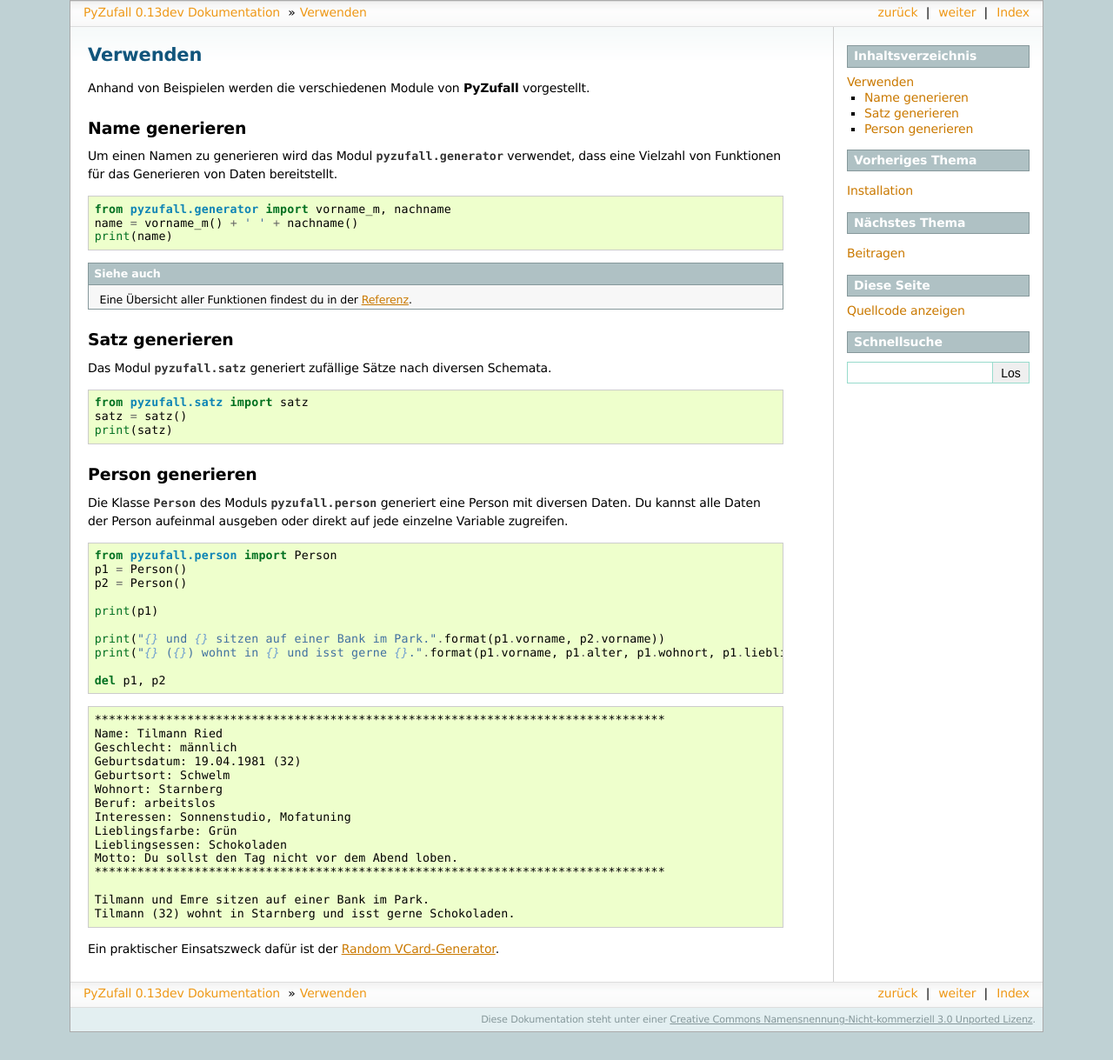
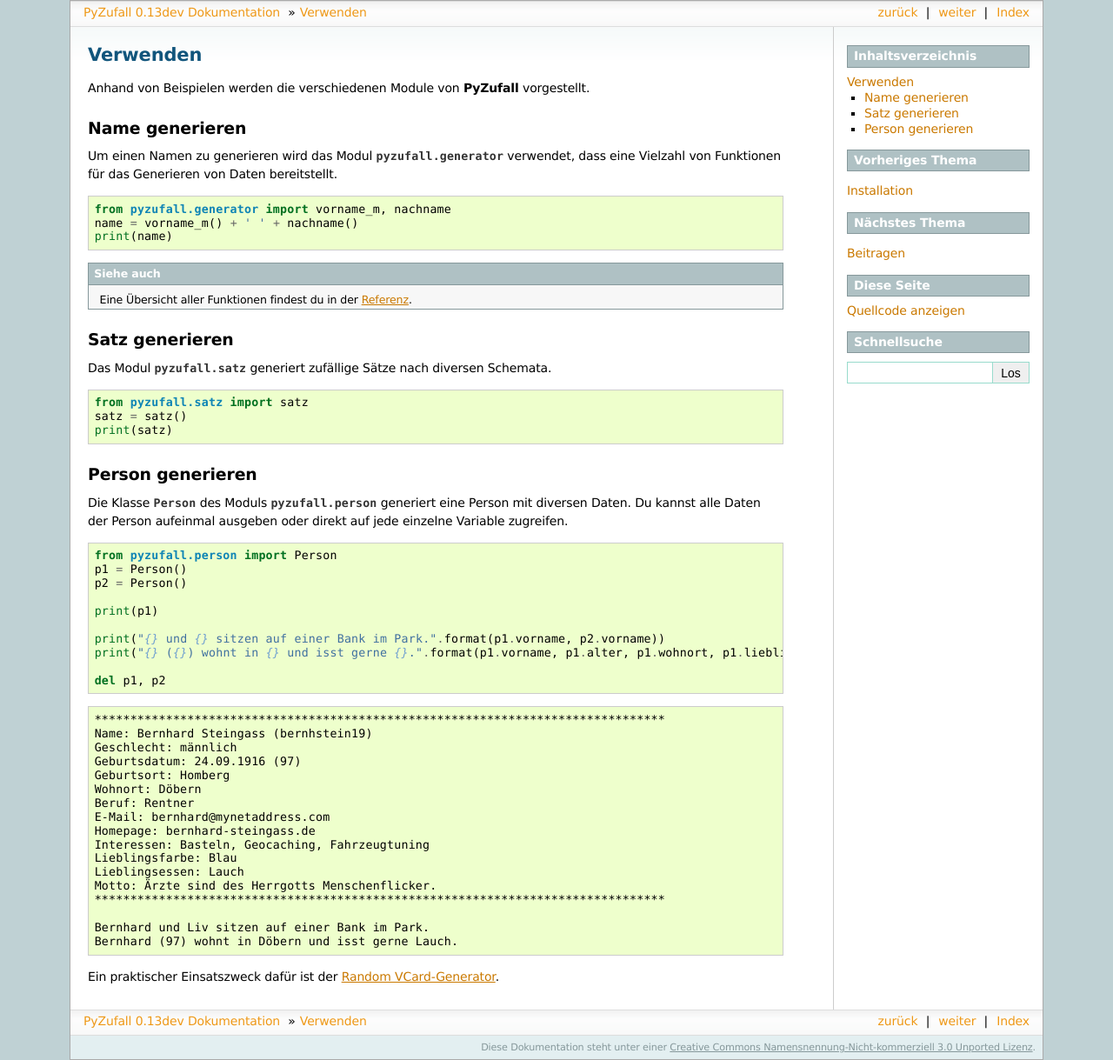
Before and after one commit to davidak/PyZufall, a Sphinx documentation site: the page built from doc/verwenden.rst, in a window 1280 px wide. Shown: the whole page at 87% size. Built offline with Sphinx 7.4.7, drawn with Linux system fonts in a browser that asks for light colours; before the commit the page ends 1187 px from its top, so only the background shows below that.

```diff
--- a/doc/verwenden.rst
+++ b/doc/verwenden.rst
@@ -50,19 +50,21 @@ Die Klasse :py:class:`Person <pyzufall.person.Person>` des Moduls :py:mod:`pyzuf
 .. code-block:: none
 
     ********************************************************************************
-    Name: Tilmann Ried
+    Name: Bernhard Steingass (bernhstein19)
     Geschlecht: männlich
-    Geburtsdatum: 19.04.1981 (32)
-    Geburtsort: Schwelm
-    Wohnort: Starnberg
-    Beruf: arbeitslos
-    Interessen: Sonnenstudio, Mofatuning
-    Lieblingsfarbe: Grün
-    Lieblingsessen: Schokoladen
-    Motto: Du sollst den Tag nicht vor dem Abend loben.
+    Geburtsdatum: 24.09.1916 (97)
+    Geburtsort: Homberg
+    Wohnort: Döbern
+    Beruf: Rentner
+    E-Mail: bernhard@mynetaddress.com
+    Homepage: bernhard-steingass.de
+    Interessen: Basteln, Geocaching, Fahrzeugtuning
+    Lieblingsfarbe: Blau
+    Lieblingsessen: Lauch
+    Motto: Ärzte sind des Herrgotts Menschenflicker.
     ********************************************************************************
 
-    Tilmann und Emre sitzen auf einer Bank im Park.
-    Tilmann (32) wohnt in Starnberg und isst gerne Schokoladen.
+    Bernhard und Liv sitzen auf einer Bank im Park.
+    Bernhard (97) wohnt in Döbern und isst gerne Lauch.
 
 Ein praktischer Einsatszweck dafür ist der `Random VCard-Generator <https://github.com/davidak/random-vcard-generator>`_.
```
Also changed, not shown: README.rst (+5 -21 lines), doc/entwicklung.rst (+9 -3 lines), doc/index.rst (+3 -10 lines), doc/installation.rst (+4 -3 lines), 2 other files.
